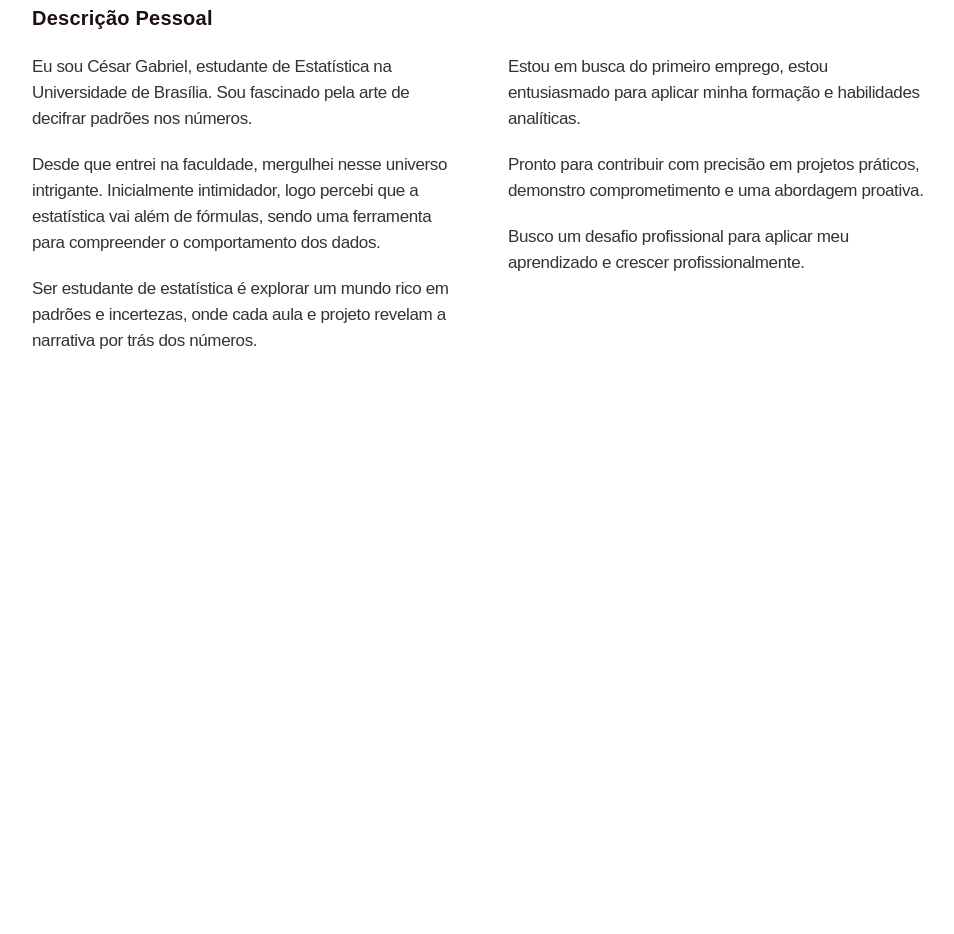
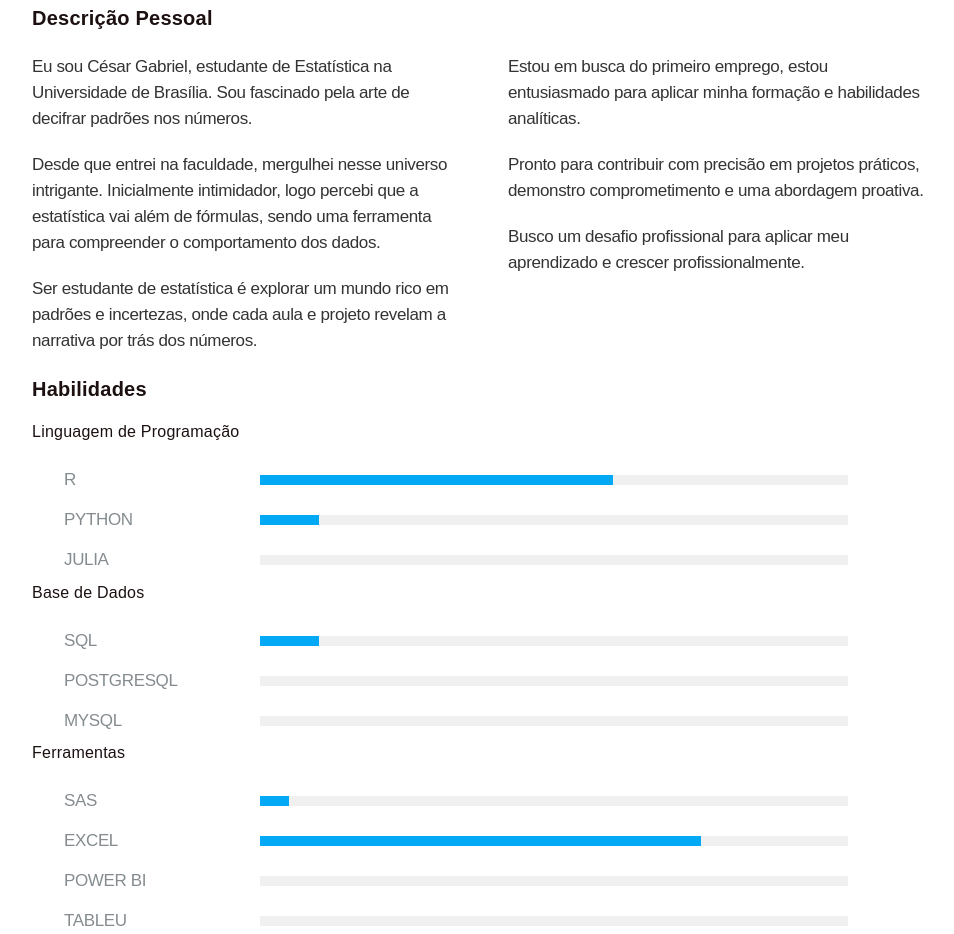
Before and after one commit to cesargabrielphd/portifolio, a plain HTML site: page profile-v2/index.html in a window 1280 px wide. Shown: the part 472-1406 px from the top of the page, without its empty margins (118-1072 px from the left). Before the commit the page ends 846 px from the top, so only its background shows below. Drawn offline with Linux system fonts and the light colour scheme.

Commit message:
update habilidades

```diff
--- a/profile-v2/custom.css
+++ b/profile-v2/custom.css
@@ -25,7 +25,6 @@ body {
   gap: 20px;
 }
 .content-gradient {
-  /*background-image: linear-gradient(to bottom, #dedcdc 50%, #f4f4f4 70%);*/
   background: -webkit-gradient(
     linear,
     left top,
@@ -96,6 +95,8 @@ main {
   display: flex;
   justify-content: center;
   color: #333333;
+  flex-direction: column;
+  align-items: center;
 }
 main .content {
   width: 980px;
@@ -120,8 +121,71 @@ main .description-right {
   height: max-content;
 }
 
+/*
 main .description-left p,
 main .description-right p {
   padding-bottom: 20px;
   margin: 0;
 }
+*/
+
+main :is(.description-left, .description-right) p {
+  padding-bottom: 20px;
+  margin: 0;
+}
+
+main .habilidades {
+  width: 980px;
+  height: max-content;
+}
+
+main .habilidades .title2 {
+  font-size: 20px;
+  font-weight: 600;
+  letter-spacing: 0.23px;
+  color: #1c1010;
+  margin: 0;
+}
+
+main .content-habilid {
+  margin-top: 16px;
+}
+
+main .content-habilid .title3 {
+  font-size: 16px;
+  font-weight: 400;
+  letter-spacing: 0.23px;
+  color: #1c1010;
+  margin: 0;
+}
+
+main .content-habilid .box {
+  margin: 0 32px;
+  position: relative;
+  width: 100%;
+  height: 40px;
+  display: grid;
+  grid-template-columns: 0.2fr 0.6fr;
+  justify-content: start;
+  align-items: center;
+}
+main .box h4 {
+  text-transform: uppercase;
+  color: #848c90;
+  font-weight: 500;
+}
+
+main .box .percent {
+  position: relative;
+  width: 100%;
+  height: 10px;
+  background: #f0f0f0;
+}
+
+main .box .percent div {
+  position: absolute;
+  top: 0;
+  left: 0;
+  height: 100%;
+  background: #03a9f4;
+}
--- a/profile-v2/index.html
+++ b/profile-v2/index.html
@@ -5,7 +5,11 @@
     <meta name="viewport" content="width=device-width, initial-scale=1.0" />
     <title>Document</title>
     <link rel="stylesheet" href="custom.css" />
-    <link rel="icon" type="image/x-icon" href="https://avatars.githubusercontent.com/u/87340795?v=4">
+    <link
+      rel="icon"
+      type="image/x-icon"
+      href="https://avatars.githubusercontent.com/u/87340795?v=4"
+    />
   </head>
   <body>
     <div class="content">
@@ -41,24 +45,132 @@
                 números.
               </p>
               <p>
-                Desde que entrei na faculdade, mergulhei nesse universo intrigante. Inicialmente intimidador, logo percebi que a estatística vai além de fórmulas, sendo uma ferramenta para compreender o comportamento dos dados.
+                Desde que entrei na faculdade, mergulhei nesse universo
+                intrigante. Inicialmente intimidador, logo percebi que a
+                estatística vai além de fórmulas, sendo uma ferramenta para
+                compreender o comportamento dos dados.
               </p>
               <p>
-                Ser estudante de estatística é explorar um mundo rico em padrões e incertezas, onde cada aula e projeto revelam a narrativa por trás dos números.
+                Ser estudante de estatística é explorar um mundo rico em padrões
+                e incertezas, onde cada aula e projeto revelam a narrativa por
+                trás dos números.
               </p>
             </div>
             <div class="description-right">
               <p>
-                Estou em busca do primeiro emprego, estou entusiasmado para aplicar minha formação e habilidades analíticas.
+                Estou em busca do primeiro emprego, estou entusiasmado para
+                aplicar minha formação e habilidades analíticas.
               </p>
               <p>
-                Pronto para contribuir com precisão em projetos práticos, demonstro comprometimento e uma abordagem proativa.
+                Pronto para contribuir com precisão em projetos práticos,
+                demonstro comprometimento e uma abordagem proativa.
               </p>
               <p>
-                Busco um desafio profissional para aplicar meu aprendizado e crescer profissionalmente.
+                Busco um desafio profissional para aplicar meu aprendizado e
+                crescer profissionalmente.
               </p>
             </div>
           </div>
+        </div>
+        <!-- Habilidades -->
+        <div class="habilidades">
+          <h2 class="title-main title2">Habilidades</h2>
+          <div class="content-habilid">
+            <h3 class="title-main title3">Linguagem de Programação</h3>
+            <div class="box">
+              <h4>R</h4>
+              <div class="percent">
+                <div style="width: 60%"></div>
+              </div>
+            </div>
+            <div class="box">
+              <h4>Python</h4>
+              <div class="percent">
+                <div style="width: 10%"></div>
+              </div>
+            </div>
+            <div class="box">
+              <h4>Julia</h4>
+              <div class="percent">
+                <div style="width: 0%"></div>
+              </div>
+            </div>
+          </div>
+          <div class="content-habilid">
+            <h3 class="title-main title3">Base de Dados</h3>
+            <div class="box">
+              <h4>SQL</h4>
+              <div class="percent">
+                <div style="width: 10%"></div>
+              </div>
+            </div>
+            <div class="box">
+              <h4>PostgreSQL</h4>
+              <div class="percent">
+                <div style="width: 0%"></div>
+              </div>
+            </div>
+            <div class="box">
+              <h4>MySQL</h4>
+              <div class="percent">
+                <div style="width: 0%"></div>
+              </div>
+            </div>
+          </div>
+          <div class="content-habilid">
+            <h3 class="title-main title3">Ferramentas</h3>
+            <div class="box">
+              <h4>SAS</h4>
+              <div class="percent">
+                <div style="width: 5%"></div>
+              </div>
+            </div>
+            <div class="box">
+              <h4>Excel</h4>
+              <div class="percent">
+                <div style="width: 75%"></div>
+              </div>
+            </div>
+            <div class="box">
+              <h4>Power BI</h4>
+              <div class="percent">
+                <div style="width: 0%"></div>
+              </div>
+            </div>
+            <div class="box">
+              <h4>Tableu</h4>
+              <div class="percent">
+                <div style="width: 0%"></div>
+              </div>
+            </div>
+          </div>
+          <!-- <div class="content-habilid">
+            <h3 class="title-main title3">Outros</h3>
+            <div class="box">
+              <h4>R</h4>
+              <div class="percent">
+                <div style="width: 60%"></div>
+              </div>
+            </div>
+            <div class="box">
+              <h4>Python</h4>
+              <div class="percent">
+                <div style="width: 10%"></div>
+              </div>
+            </div>
+            <div class="box">
+              <h4>Julia</h4>
+              <div class="percent">
+                <div style="width: 0%"></div>
+              </div>
+            </div>
+            <div class="box">
+              <h4>SAS</h4>
+              <div class="percent">
+                <div style="width: 0%"></div>
+              </div>
+            </div>
+          </div> -->
         </div>
       </main>
     </div>
```
